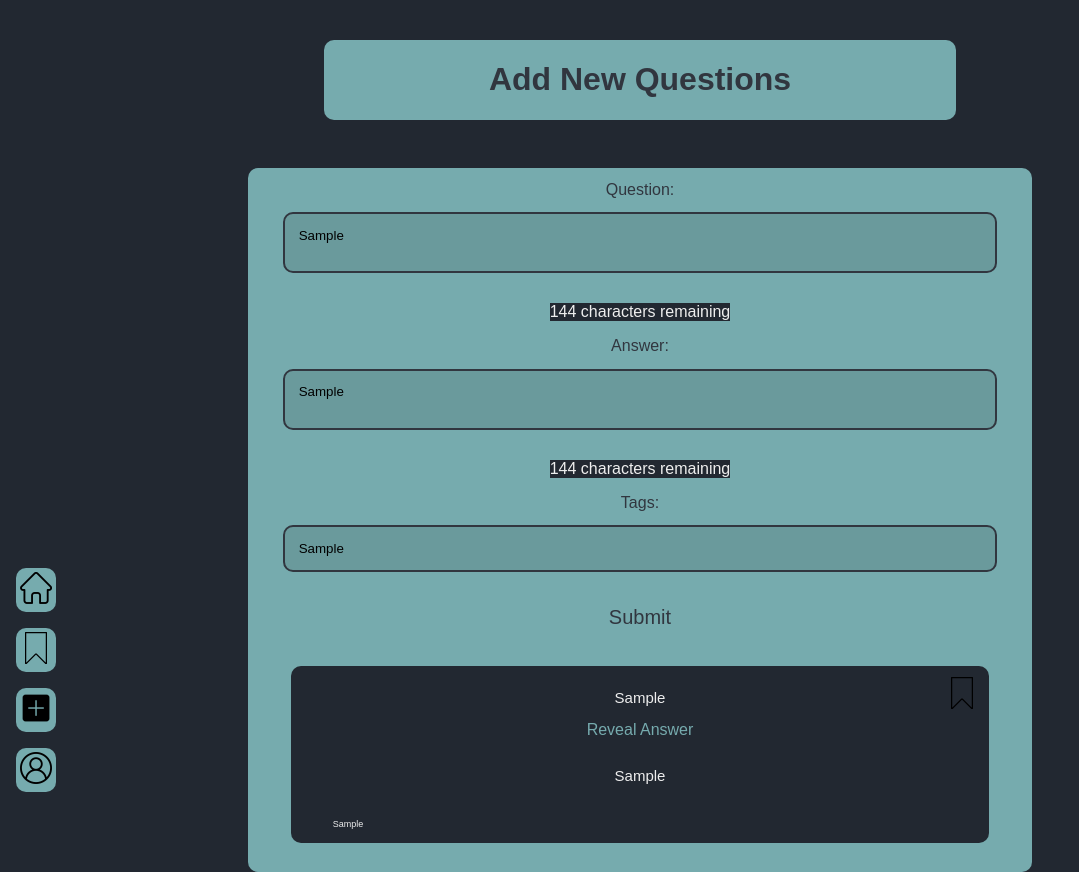
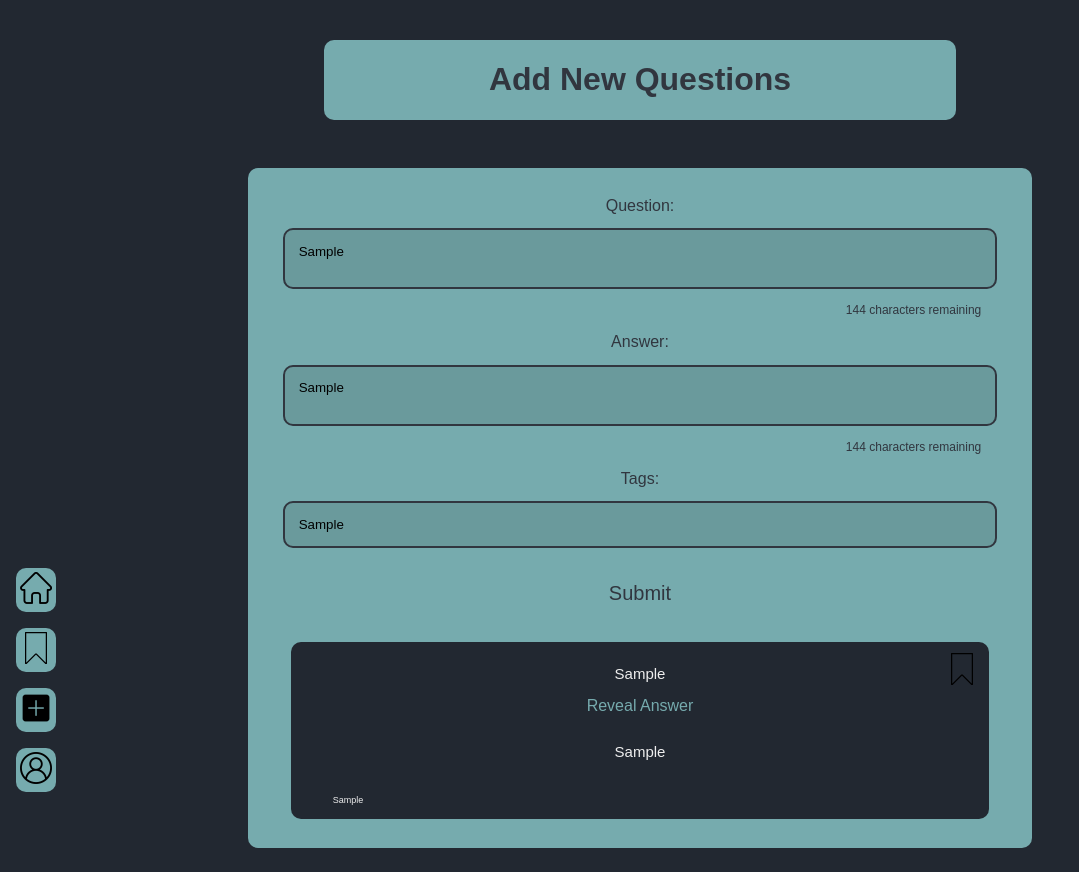
Before and after one commit to Conall-Mullen/conall-quiz-app, a plain HTML site: page form.html in a window 1280 px wide. Both pictures are taken after typing "Sample", "Sample", "Sample" into the empty fields and a click on the button "Submit". Shown: the whole page, without its empty margins (0-1079 px from the left). After the commit the page ends 848 px from the top, so only its background shows below. Drawn offline with Linux system fonts and the light colour scheme; files whose address does not match are found by name.

Commit message:
add styling to character count

```diff
--- a/css/components/form.css
+++ b/css/components/form.css
@@ -5,48 +5,14 @@ form {
   align-items: center;
   background-color: rgba(0, 0, 0, 0);
 }
-.form__question-label {
+.form__label {
   margin: auto;
   background-color: rgba(0, 0, 0, 0);
   color: var(--secondary-colour);
-}
-.form__answer-label {
-  margin: auto;
-  background-color: rgba(0, 0, 0, 0);
-  color: var(--secondary-colour);
+  margin-top: 1em;
 }
 
-.form__tags-label {
-  margin: auto;
-  background-color: rgba(0, 0, 0, 0);
-  color: var(--secondary-colour);
-}
-
-.form__question {
-  border: 2px solid var(--secondary-colour);
-  border-radius: var(--border-radius);
-  background-color: rgba(0, 0, 0, 0.1);
-  padding: 2%;
-  display: flex;
-  width: 100%;
-  height: 90%;
-
-  margin: 2%;
-  resize: none;
-}
-.form__answer {
-  border: 2px solid var(--secondary-colour);
-  border-radius: var(--border-radius);
-  background-color: rgba(0, 0, 0, 0.1);
-  padding: 2%;
-  display: flex;
-  width: 100%;
-  height: 90%;
-
-  margin: 2%;
-  resize: none;
-}
-.form__tags {
+.form__field {
   border: 2px solid var(--secondary-colour);
   border-radius: var(--border-radius);
   background-color: rgba(0, 0, 0, 0.1);
@@ -66,3 +32,12 @@ form {
   margin: 1em;
   font-size: 20px;
 }
+
+.form__character-count {
+  background-color: rgba(0, 0, 0, 0);
+  color: var(--secondary-colour);
+  margin: 0;
+  font-size: 12px;
+  width: 100%;
+  text-align: right;
+}
--- a/form.html
+++ b/form.html
@@ -13,32 +13,39 @@
     </header>
     <main class="card-section" data-js="form-main">
       <form data-js="form">
-        <label for="your-question" class="form__question-label"
-          >Question:
-        </label>
+        <label for="your-question" class="form__label">Question: </label>
         <textarea
           data-js="question-input"
-          class="form__question"
+          class="form__field"
           name="your-question"
           id="your-question"
           cols="30"
           rows="2"
           maxlength="150"
         ></textarea>
-        <p data-js="question-character-count">150 characters remaining</p>
-        <label for="your-answer" class="form__answer-label">Answer: </label>
+        <p data-js="question-character-count" class="form__character-count">
+          150 characters remaining
+        </p>
+        <label for="your-answer" class="form__label">Answer: </label>
         <textarea
           data-js="answer-input"
-          class="form__answer"
+          class="form__field"
           name="your-answer"
           id="your-answer"
           cols="30"
           rows="2"
           maxlength="150"
         ></textarea>
-        <p data-js="answer-character-count">150 characters remaining</p>
-        <label for="your-tags" class="form__tags-label">Tags: </label>
-        <input name="your-tags" id="your-tags" type="text" class="form__tags" />
+        <p data-js="answer-character-count" class="form__character-count">
+          150 characters remaining
+        </p>
+        <label for="your-tags" class="form__label">Tags: </label>
+        <input
+          name="your-tags"
+          id="your-tags"
+          type="text"
+          class="form__field"
+        />
         <label for="your-form-submit"></label>
         <button
           data-js="form-submit-button"
--- a/form.js
+++ b/form.js
@@ -24,6 +24,9 @@ function addNewQuestion(event) {
   console.log(data);
 
   /* All new elements must be declared in the function so that a new card is generated each time*/
+  const newCardSection = document.createElement("section");
+  newCardSection.classList.add("card-section");
+
   const newCard = document.createElement("section");
   newCard.classList.add("card");
 
@@ -52,6 +55,7 @@ function addNewQuestion(event) {
   newBookmarkPic.setAttribute("alt", "a bookmark icon");
 
   formMain.append(newCard); //append new card to main section
+
   newCard.append(
     //append all children of card to card
     newQuestion,
```
